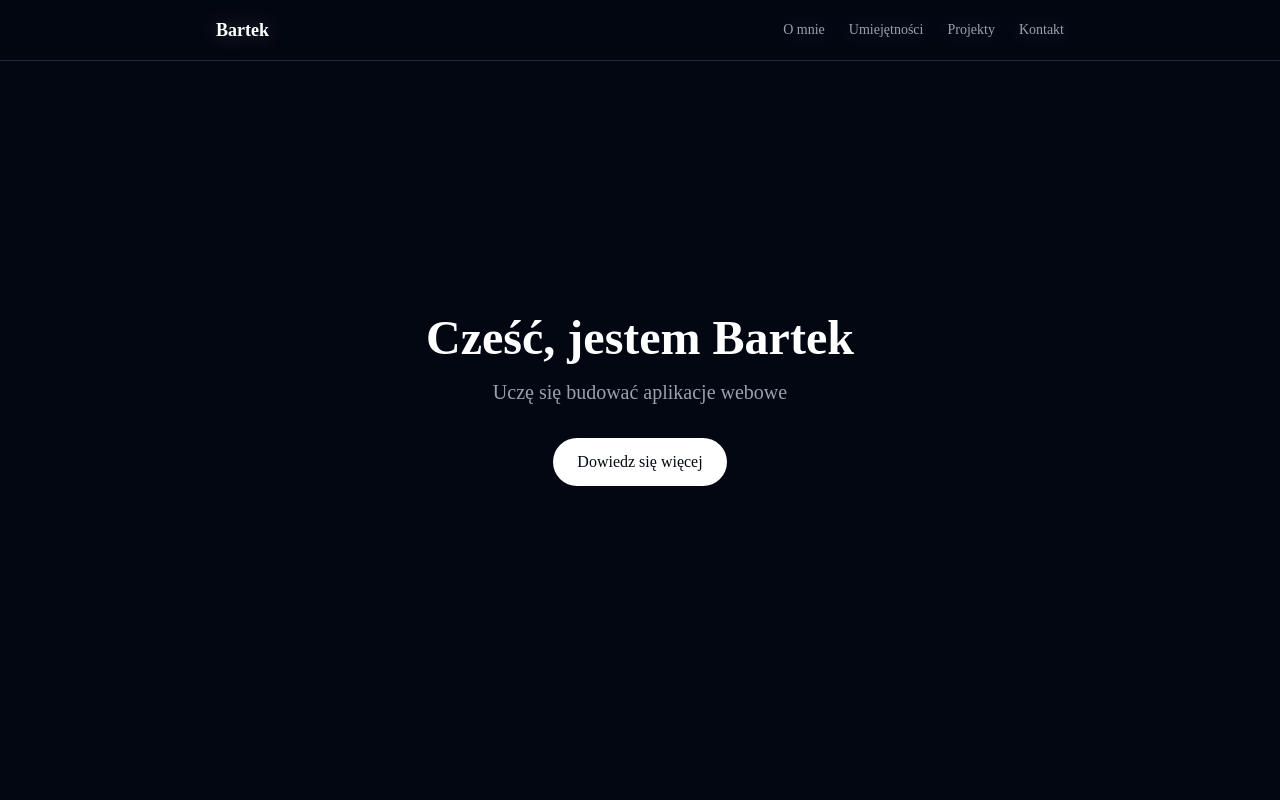
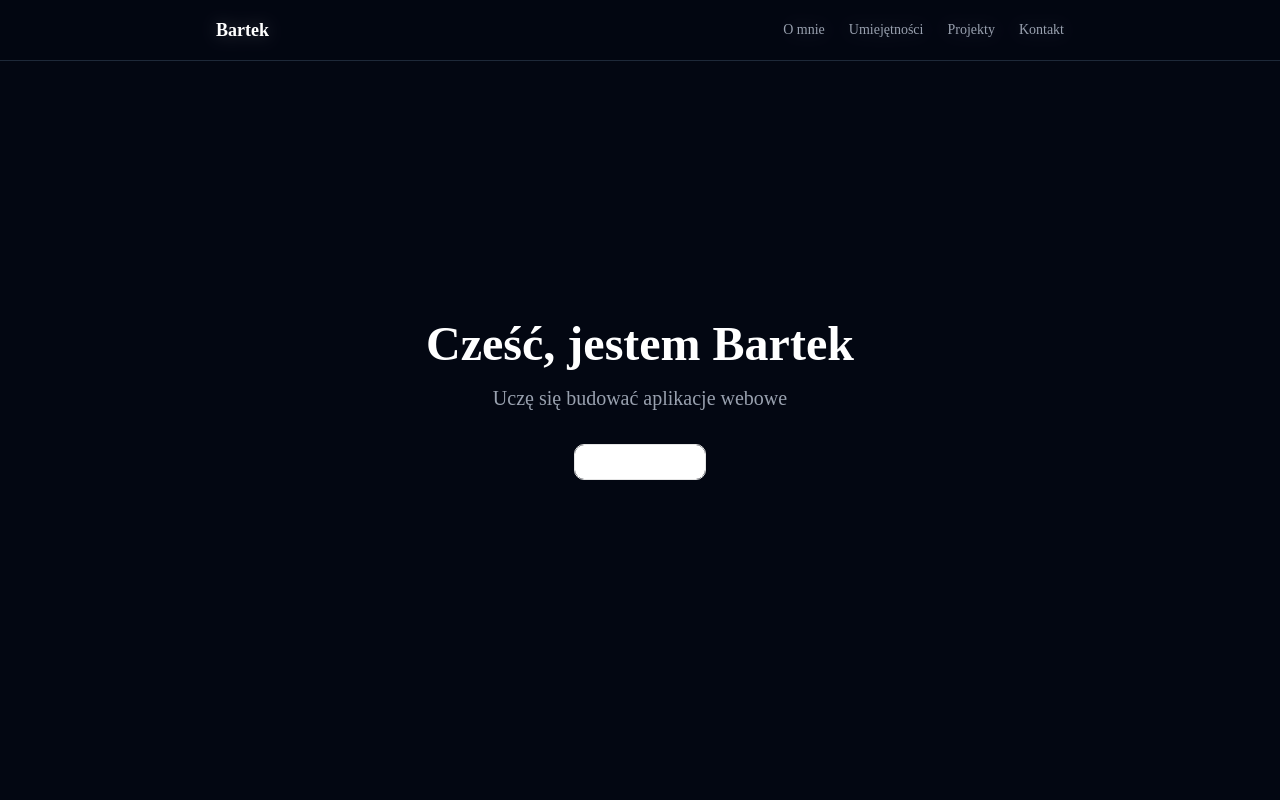
Before and after one commit to fornalbartosz3/moje-portfolio, a Next.js app: page / in a window 1280 px wide. Shown: the top 800 px of the page. Built offline with nearby package versions, Linux system fonts and the light colour scheme.

Commit message:
add shadcn Button component

```diff
--- a/app/page.tsx
+++ b/app/page.tsx
@@ -27,6 +27,9 @@ const projects: Project[] = [
 ];
 
 
+
+import { Button } from "@/components/ui/button";
+
 export default function Home() {
   return (
     <main className="min-h-screen bg-gray-950 text-white">
@@ -48,9 +51,9 @@ export default function Home() {
       <section className="min-h-screen flex flex-col items-center justify-center text-center px-6">
         <h1 className="text-5xl font-bold mb-4">Cześć, jestem Bartek</h1>
         <p className="text-xl text-gray-400 mb-8">Uczę się budować aplikacje webowe</p>
-        <a href="#o-mnie" className="bg-white text-gray-950 px-6 py-3 rounded-full font-medium hover:bg-gray-200 transition-colors">
-          Dowiedz się więcej
-        </a>
+       <Button asChild size="lg" variant="outline">
+          <a href="#o-mnie">Dowiedz się więcej</a>
+        </Button>
       </section>
 
       {/* O mnie */}
```
